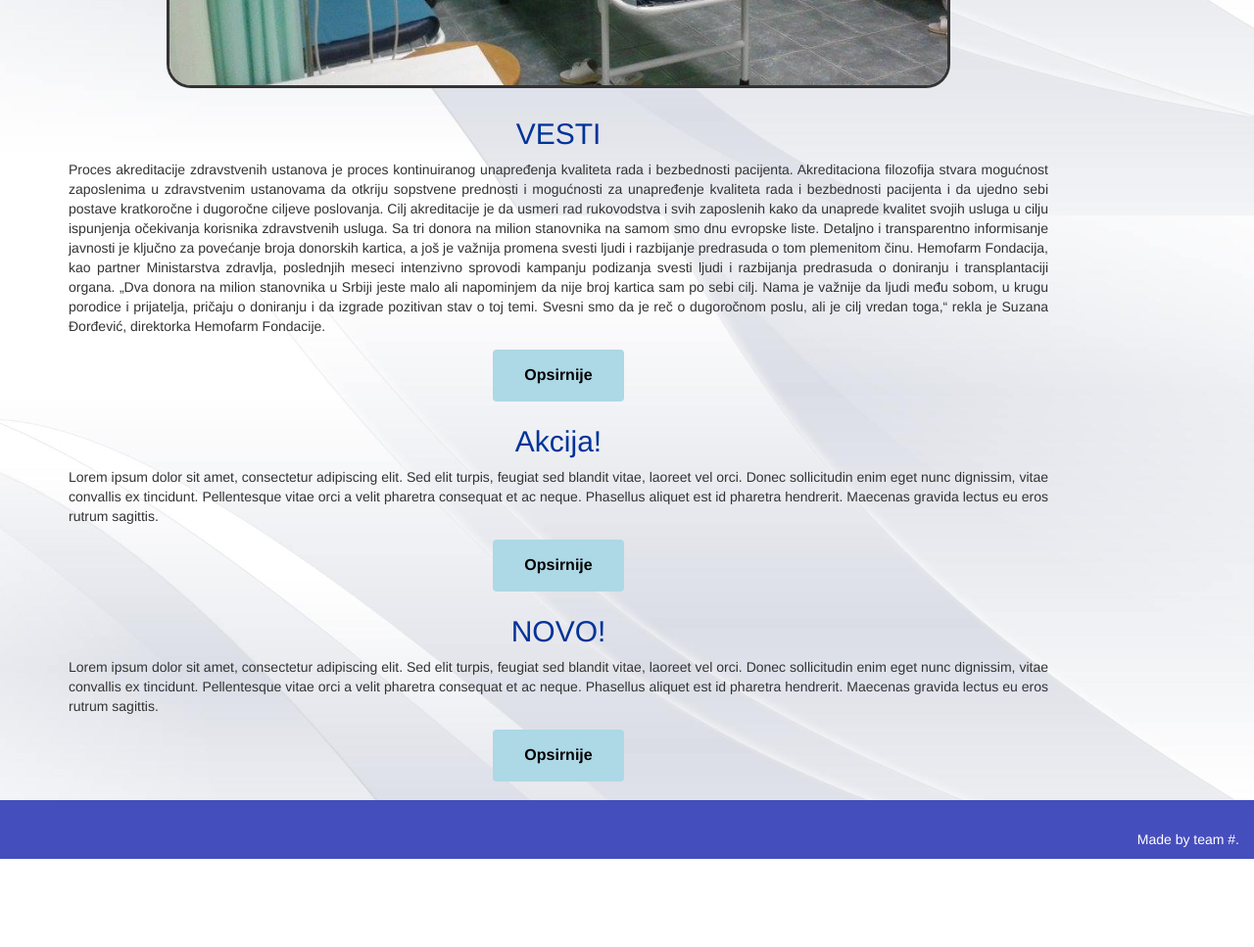
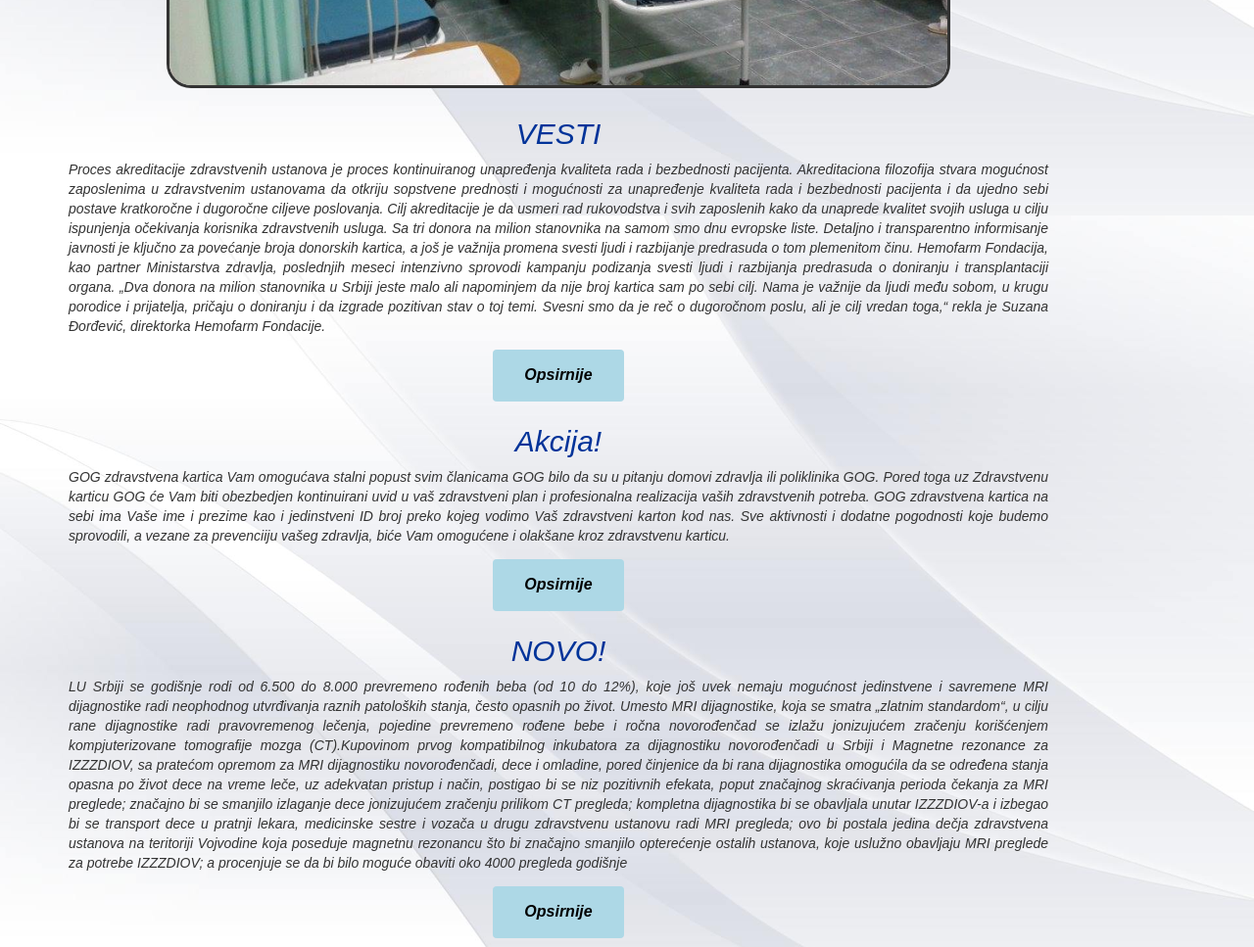
Before and after one commit to rristovic/poliklinikagog2016, a plain HTML site: page index.html in a window 1280 px wide. Shown: the part 580-1547 px from the top of the page at 98% size. Before the commit the page ends 1457 px from the top, so only its background shows below. Drawn offline with nearby package versions, Linux system fonts and the light colour scheme; a script that the page names is missing.

Commit message:
dodat tekst na prvoj strani

```diff
--- a/css/style.css
+++ b/css/style.css
@@ -249,6 +249,11 @@ div.gal{
 }
 .div-Vesti{
 	width: 1000px;
+	font-family: arial;
+	font-style: italic;
+}
+.div-Vesti h2:hover{
+	color: red;
 }
 
 #info{
--- a/index.html
+++ b/index.html
@@ -94,14 +94,18 @@
 
          <div class="div-Vesti">
          <h2>Akcija!</h2>
-        <p>Lorem ipsum dolor sit amet, consectetur adipiscing elit. Sed elit turpis, feugiat sed blandit vitae, laoreet vel orci. Donec sollicitudin enim eget nunc dignissim, vitae convallis ex tincidunt. Pellentesque vitae orci a velit pharetra consequat et ac neque. Phasellus aliquet est id pharetra hendrerit. Maecenas gravida lectus eu eros rutrum sagittis.</p>
+        <p>GOG zdravstvena kartica Vam omogućava stalni popust svim članicama GOG bilo da su u pitanju domovi zdravlja ili poliklinika GOG.
+
+        Pored toga uz Zdravstvenu karticu GOG će Vam biti obezbedjen kontinuirani uvid u vaš zdravstveni plan i profesionalna realizacija vaših zdravstvenih potreba.
+
+        GOG zdravstvena kartica na sebi ima Vaše ime i prezime kao i jedinstveni ID broj preko kojeg vodimo Vaš zdravstveni karton kod nas. Sve aktivnosti i dodatne pogodnosti koje budemo sprovodili, a vezane za prevenciiju vašeg zdravlja, biće Vam omogućene i olakšane kroz zdravstvenu karticu.</p>
         <a href="#" class="btn">Opsirnije</a>
         </div>
 
 
         <div class="div-Vesti">
         <h2>NOVO!</h2>
-        <p>Lorem ipsum dolor sit amet, consectetur adipiscing elit. Sed elit turpis, feugiat sed blandit vitae, laoreet vel orci. Donec sollicitudin enim eget nunc dignissim, vitae convallis ex tincidunt. Pellentesque vitae orci a velit pharetra consequat et ac neque. Phasellus aliquet est id pharetra hendrerit. Maecenas gravida lectus eu eros rutrum sagittis.</p>
+        <p>LU Srbiji se godišnje rodi od 6.500 do 8.000 prevremeno rođenih beba (od 10 do 12%), koje još uvek nemaju mogućnost jedinstvene i savremene MRI dijagnostike radi neophodnog utvrđivanja raznih patoloških stanja, često opasnih po život. Umesto MRI dijagnostike, koja se smatra „zlatnim standardom“, u cilju rane dijagnostike radi pravovremenog lečenja, pojedine prevremeno rođene bebe i ročna novorođenčad se izlažu jonizujućem zračenju korišćenjem kompjuterizovane tomografije mozga (CT).Kupovinom prvog kompatibilnog inkubatora za dijagnostiku novorođenčadi u Srbiji i Magnetne rezonance za IZZZDIOV, sa pratećom opremom za MRI dijagnostiku novorođenčadi, dece i omladine, pored činjenice da bi rana dijagnostika omogućila da se određena stanja opasna po život dece na vreme leče, uz adekvatan pristup i način, postigao bi se niz pozitivnih efekata, poput značajnog skraćivanja perioda čekanja za MRI preglede; značajno bi se smanjilo izlaganje dece jonizujućem zračenju prilikom CT pregleda; kompletna dijagnostika bi se obavljala unutar IZZZDIOV-a i izbegao bi se transport dece u pratnji lekara, medicinske sestre i vozača u drugu zdravstvenu ustanovu radi MRI pregleda; ovo bi postala jedina dečja zdravstvena ustanova na teritoriji Vojvodine koja poseduje magnetnu rezonancu što bi značajno smanjilo opterećenje ostalih ustanova, koje uslužno obavljaju MRI preglede za potrebe IZZZDIOV; a procenjuje se da bi bilo moguće obaviti oko 4000 pregleda godišnje</p>
         <a href="#" class="btn">Opsirnije</a>
         </div>
 		 	</div>
```
